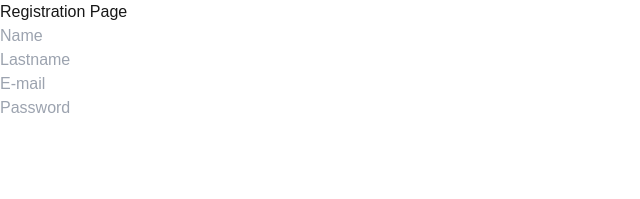
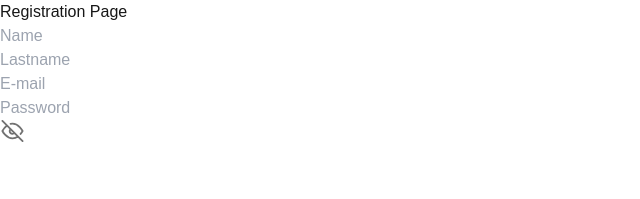
Before and after one commit to markovo4/TodoList-Next-Practice, a Next.js app: page /auth/register in a window 1280 px wide. Shown: the top 199 px of the page, without its empty margins (0-640 px from the left). Built offline with nearby package versions, Linux system fonts and the light colour scheme.

Commit message:
Todo list auth styles

```diff
--- a/src/components/common/forms/Login.form.tsx
+++ b/src/components/common/forms/Login.form.tsx
@@ -15,6 +15,8 @@ type initialValuesTypes = {
 
 export const LoginForm = ()=>{
     const [formValues, setFormValues] = useState<initialValuesTypes>(initialValues)
+    const [isHidden, setIsHidden] = useState<boolean>(true)
+
 
     const formData = useForm()
     const {watch} = formData;
@@ -31,8 +33,8 @@ export const LoginForm = ()=>{
             <div className='flex justify-center bg-blue-100 rounded-md shadow-blue-500 shadow-md p-10'>
                 <form className={'flex flex-col gap-3'}>
                     <FormInput value={email} onChange={handleChange} label={'E-mail'} id={'email'} type={'text'} name={'email'}/>
-                    <FormInput value={password} onChange={handleChange} label={'Password'} id={'password'} type={'password'} name={'password'}/>
-                </form>
+                    <FormInput id={'password'} label={'Password'} name={'password'} onChange={handleChange}
+                               type={'password'} value={password} isHidden={isHidden} showPassword={setIsHidden}/>                </form>
             </div>
         </div>
     )
--- a/src/components/common/forms/Register.form.tsx
+++ b/src/components/common/forms/Register.form.tsx
@@ -26,6 +26,7 @@ export const RegisterForm = ()=>{
     const password = watch('password');
 
     const [formValues, setFormValues] = useState<initialFormTypes>(initialFormValues);
+    const [isHidden, setIsHidden] = useState<boolean>(true)
 
     const handleChange = (e: React.ChangeEvent<HTMLInputElement>)=>{
         const {name, value} = e.target;
@@ -43,7 +44,7 @@ export const RegisterForm = ()=>{
                     <FormInput id={'email'} label={'E-mail'} name={'email'} onChange={handleChange} type={'text'}
                                value={email}/>
                     <FormInput id={'password'} label={'Password'} name={'password'} onChange={handleChange}
-                               type={'password'} value={password}/>
+                               type={'password'} value={password} isHidden={isHidden} showPassword={setIsHidden}/>
                 </form>
             </div>
         </div>
--- a/src/components/common/inputs/FormInput.tsx
+++ b/src/components/common/inputs/FormInput.tsx
@@ -1,5 +1,7 @@
-import React, {FC} from "react";
+import React, {Dispatch, FC, SetStateAction} from "react";
 import clsx from "clsx";
+import {EyeClosedIcon} from "@/styles/tsx-icons/form-icons/eyeClosed.icon";
+import {EyeOpenedIcon} from "@/styles/tsx-icons/form-icons/eyeOpened.icon";
 
 export const FormInput: FC<InputProps> = ({
                                                    value,
@@ -8,10 +10,12 @@ export const FormInput: FC<InputProps> = ({
                                                    id,
                                                    type,
                                                    name,
-                                                   label
+                                                   label,
+                                                    isHidden = true,
+                                                    showPassword
                                                }) => {
     return (
-        <div className="flex flex-col h-[55px] ">
+        <div className="flex flex-col h-[55px] relative ">
             <div className={clsx(
                 errorMessage ? "border-2 border-red-600 rounded-lg" : "rounded-lg"
             )}>
@@ -22,7 +26,7 @@ export const FormInput: FC<InputProps> = ({
                             ? "border-red-500 focus:border-red-600" // Red border when there's an error
                             : "border-gray-300 focus:border-blue-500" // Default border color
                     )}
-                    type={type}
+                    type={isHidden ? type : 'text'}
                     id={id}
                     name={name}
                     value={value}
@@ -30,6 +34,12 @@ export const FormInput: FC<InputProps> = ({
                     placeholder={label}
                 />
             </div>
+
+            {showPassword && <button className='absolute text-black bg-blue-100 border-2 border-transparent rounded-e-sm w-[32px] h-[32px] right-0.5 top-0.5 flex justify-center items-center'
+            onClick={(e) => {e.preventDefault(); showPassword(!isHidden)}}
+            >
+                {isHidden ? <EyeClosedIcon height={22} width={25}/> : <EyeOpenedIcon height={36} width={36}/>}
+            </button>}
 
             {errorMessage && (
                 <small className="text-red-600 font-medium text-xs mt-0.5 ml-1">
@@ -48,4 +58,6 @@ export type InputProps = {
     id: string;
     type: string;
     name: string;
+    showPassword?: Dispatch<SetStateAction<boolean>>;
+    isHidden?: boolean;
 };
--- /dev/null
+++ b/src/styles/tsx-icons/form-icons/eyeClosed.icon.tsx
@@ -0,0 +1,20 @@
+import {FC} from "react";
+
+export const EyeClosedIcon: FC<IconProps> = ({width=20, height=20, color})=>{
+    return (
+                <svg xmlns="http://www.w3.org/2000/svg" viewBox="0 0 24 24"
+                     width={width}
+                     height={height}>
+                    <path fill="none" fillRule="evenodd" stroke={color ? color : '#727272'} strokeLinecap="round"
+                          strokeLinejoin="round" strokeWidth="2"
+                          d="M17.94 17.94A10.07 10.07 0 0 1 12 20c-7 0-11-8-11-8a18.45 18.45 0 0 1 5.06-5.94M9.9 4.24A9.12 9.12 0 0 1 12 4c7 0 11 8 11 8a18.5 18.5 0 0 1-2.16 3.19m-6.72-1.07a3 3 0 1 1-4.24-4.24M1 1l22 22"
+                          className="colorStroke000 svgStroke"></path>
+                </svg>
+    )
+}
+
+export type IconProps ={
+    width?: number,
+    height?: number,
+    color?: string
+}
--- /dev/null
+++ b/src/styles/tsx-icons/form-icons/eyeOpened.icon.tsx
@@ -0,0 +1,26 @@
+import {FC} from "react";
+import {IconProps} from "@/styles/tsx-icons/form-icons/eyeClosed.icon";
+
+export const EyeOpenedIcon: FC<IconProps> = ({width=20, height=20, color})=>{
+    return (
+    <svg xmlns="http://www.w3.org/2000/svg" viewBox="0 0 24 24" id="eye">
+        <g>
+            <g>
+                <rect
+                    width={width}
+                    height={height}
+                    opacity="0"></rect>
+                <path
+                      fill={color ? color : '#727272'}
+                      strokeWidth={1}
+                    d="M21.87 11.5c-.64-1.11-4.16-6.68-10.14-6.5-5.53.14-8.73 5-9.6 6.5a1 1 0 0 0 0 1c.63 1.09 4 6.5 9.89 6.5h.25c5.53-.14 8.74-5 9.6-6.5a1 1 0 0 0 0-1zM12.22 17c-4.31.1-7.12-3.59-8-5 1-1.61 3.61-4.9 7.61-5 4.29-.11 7.11 3.59 8 5-1.03 1.61-3.61 4.9-7.61 5z"></path>
+                <path
+                    strokeWidth={1}
+                    fill={color ? color : '#727272'}
+                    d="M12 8.5a3.5 3.5 0 1 0 3.5 3.5A3.5 3.5 0 0 0 12 8.5zm0 5a1.5 1.5 0 1 1 1.5-1.5 1.5 1.5 0 0 1-1.5 1.5z"></path>
+            </g>
+        </g>
+    </svg>
+
+)
+}
```
